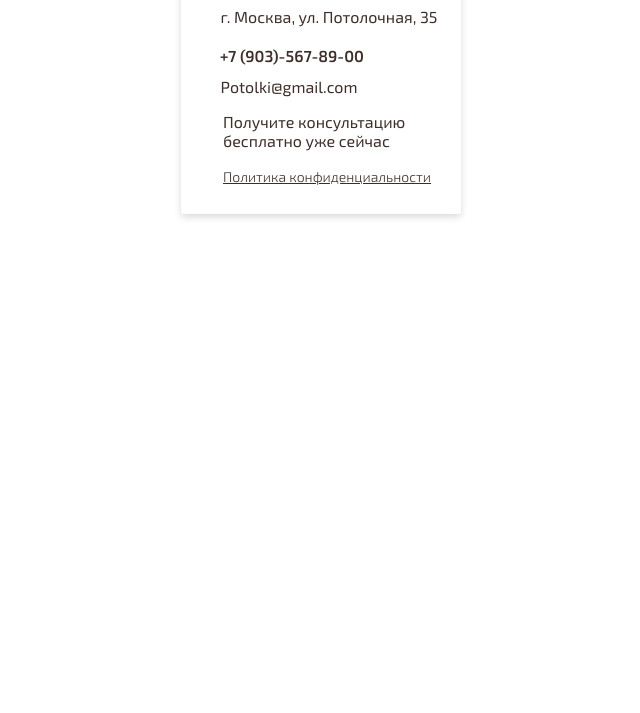
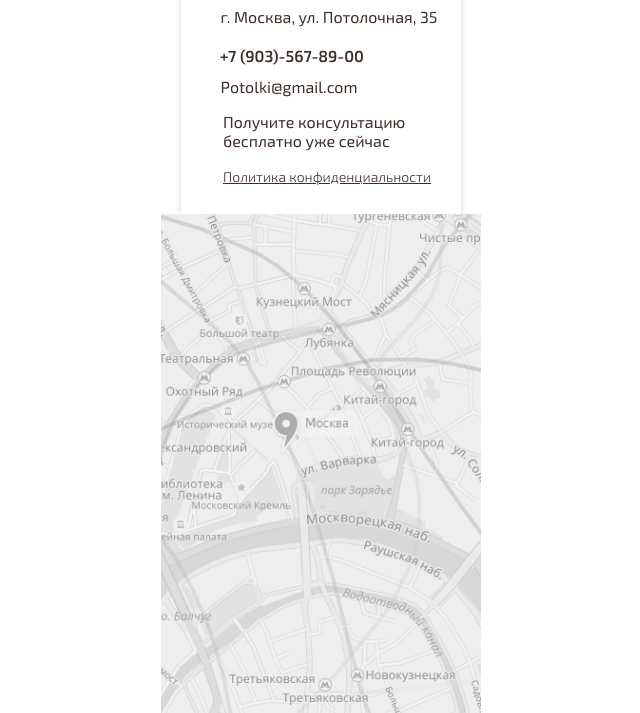
Before and after one commit to AngryFennec/korshunovy, a website: page source/contacts.html in a window 1280 px wide. Shown: the part 112-825 px from the top of the page, without its empty margins (319-959 px from the left). Before the commit the page ends 800 px from the top, so only its background shows below. Drawn offline with nearby package versions, Linux system fonts and the light colour scheme; files that its build step writes are made by us from their sources.

Commit message:
Добавляет блок с картой

```diff
--- a/source/contacts.html
+++ b/source/contacts.html
@@ -64,7 +64,11 @@
         </div>
       </div>
       </section>
-      <section class="map"></map>
+      <section class="map">
+        <div class="map__icon">
+          <svg width="44.17" height="61.16"><use xlink:href="icons/sprite.svg#map-icon"></use></svg>
+        </div>
+      </map>
     </article>
   </body>
 </html>
--- a/source/less/address.less
+++ b/source/less/address.less
@@ -6,8 +6,9 @@
   font-weight: normal;
   font-size: 16px;
   line-height: 19px;
-
-
+  .flex-block();
+  .flex-direction(@direction: column);
+  .justify-content(flex-start);
 }
 
 .address__container {
--- /dev/null
+++ b/source/less/map.less
@@ -0,0 +1,14 @@
+.map {
+  min-height: 499px;
+  background-image: url("../images/map-back.jpg");
+  background-repeat: no-repeat;
+  position: relative;
+  margin: 0 auto;
+  width: 320px;
+}
+
+.map__icon {
+  position: absolute;
+  top: 169px;
+  left: 10px;
+}
--- a/source/less/style.less
+++ b/source/less/style.less
@@ -15,3 +15,4 @@
 @import 'price.less';
 @import 'social.less';
 @import 'address.less';
+@import 'map.less';
```
Also changed, not shown: source/icons/map-icon.svg (added), source/images/map-back.jpg (added).
